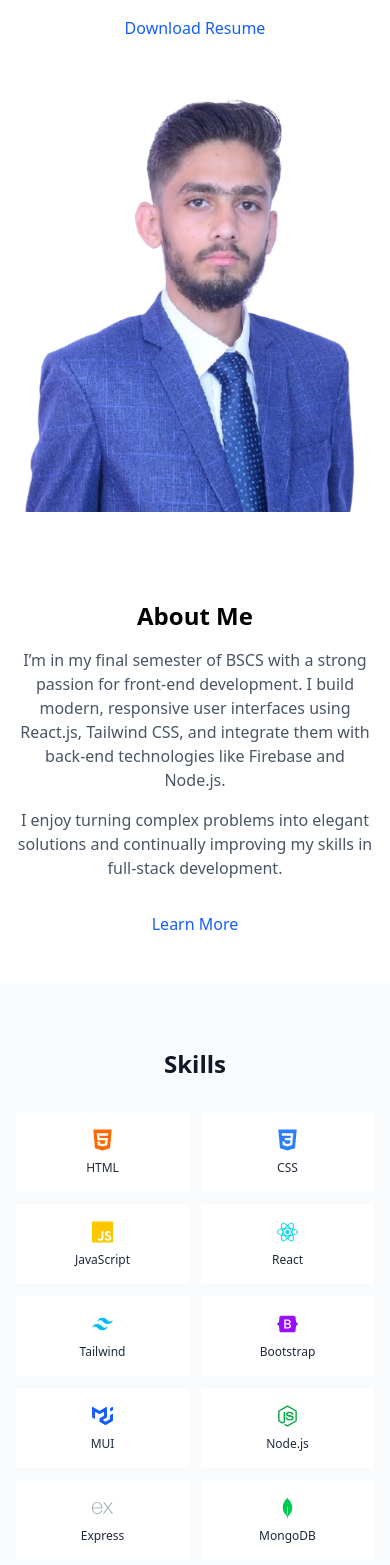
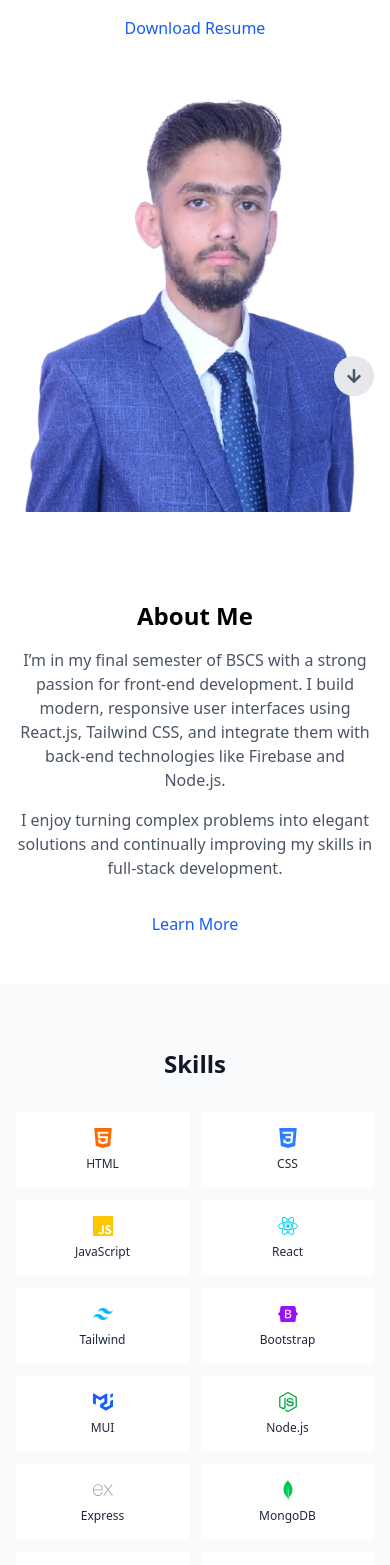
Before and after one commit to Umair-dev320/Nextjs-Portifoli, a Next.js app: page / in a window 390 px wide. Shown: the part 432-1997 px from the top of the page. Built offline with nearby package versions, Linux system fonts and the light colour scheme.

Commit message:
update the ui component related to mobile
update the ui component related to mobile

```diff
--- a/src/components/AboutMain.js
+++ b/src/components/AboutMain.js
@@ -6,7 +6,7 @@ import Image from "next/image";
 
 export default function AboutMain() {
   return (
-    <section className="max-w-6xl mx-auto px-4 py-10 sm:py-5 sm:pb-10">
+    <section className="max-w-6xl mx-auto px-4 pt-5 pb-10 sm:py-5 sm:pb-10">
       <div className="flex flex-col md:flex-row items-start gap-10">
         {/* Profile Image */}
         <motion.div
--- a/src/components/ContactForm.js
+++ b/src/components/ContactForm.js
@@ -57,23 +57,29 @@ export default function ContactForm() {
           </p>
 
           <ul className="space-y-4 text-gray-700 dark:text-gray-300">
-            <li className="flex items-start gap-2 transition-colors hover:text-blue-600">
-              <FiMapPin className="mt-1 text-blue-500" />
+            <li className="flex items-center gap-3 flex-wrap transition-colors hover:text-blue-600">
+              <FiMapPin className="text-blue-500 text-lg flex-shrink-0" />
               <a
                 href="https://www.google.com/maps?q=Lahore,+Pakistan"
                 target="_blank"
                 rel="noopener noreferrer"
+                className="break-all"
               >
                 Lahore, Pakistan
               </a>
             </li>
-            <li className="flex items-center gap-2 transition-colors hover:text-blue-600">
-              <FiPhone className="text-blue-500" />
-              <a href="tel:+923241460271">+92 (324) 146-0271</a>
+            <li className="flex items-center gap-3 flex-wrap transition-colors hover:text-blue-600">
+              <FiPhone className="text-blue-500 text-lg flex-shrink-0" />
+              <a href="tel:+923241460271" className="break-all">
+                +92 (324) 146-0271
+              </a>
             </li>
-            <li className="flex items-center gap-2 transition-colors hover:text-blue-600">
-              <FiMail className="text-blue-500" />
-              <a href="mailto:umairmanzoor320@gmail.com">
+            <li className="flex items-center gap-3 min-w-0 transition-colors hover:text-blue-600">
+              <FiMail className="text-blue-500 text-lg flex-shrink-0" />
+              <a
+                href="mailto:umairmanzoor320@gmail.com"
+                className="flex-1 break-words truncate text-sm sm:text-base"
+              >
                 umairmanzoor320@gmail.com
               </a>
             </li>
--- a/src/components/Footer.js
+++ b/src/components/Footer.js
@@ -1,6 +1,6 @@
 import Link from "next/link";
 import Image from "next/image";
-import { FaGithub, FaLinkedin, FaArrowUp } from "react-icons/fa";
+import { FaGithub, FaLinkedin, FaArrowUp, FaArrowDown } from "react-icons/fa";
 import { MdDownloadForOffline } from "react-icons/md";
 
 import { useState, useEffect } from "react";
@@ -10,15 +10,21 @@ export default function Footer() {
   const [isScrolling, setIsScrolling] = useState(false);
 
   useEffect(() => {
-    const handleScroll = () => setIsScrolling(window.scrollY > 200);
+    const handleScroll = () => {
+      // If user scrolled more than 100px from top
+      setIsScrolling(window.scrollY > 100);
+    };
+
     window.addEventListener("scroll", handleScroll);
     return () => window.removeEventListener("scroll", handleScroll);
   }, []);
 
   const scrollToTop = () => {
-    if (typeof window !== "undefined") {
-      window.scrollTo({ top: 0, behavior: "smooth" });
-    }
+    window.scrollTo({ top: 0, behavior: "smooth" });
+  };
+
+  const scrollToBottom = () => {
+    window.scrollTo({ top: document.body.scrollHeight, behavior: "smooth" });
   };
 
   return (
@@ -27,14 +33,14 @@ export default function Footer() {
         {/* Left Section: Logo and Text */}
         <div className="flex flex-col items-center md:items-start text-center md:text-left max-w-xs">
           <Image
-            src="/images/projects/Umair-Dev.png"
+            src="/images/logo img.png"
             alt="Umair Logo"
-            className="h-14 sm:h-14 w-auto object-contain mb-3"
+            className="h-7 sm:h-8 w-auto object-contain mb-3"
             priority
             width={120}
             height={50}
           />
-          <p className="text-sm text-gray-700 dark:text-gray-300 leading-relaxed">
+          <p className="text-sm text-gray-700 dark:text-gray-300 leading-relaxed ">
             Crafting <span className="font-semibold">clean code</span> and
             <span className="font-semibold"> thoughtful design</span> for every
             project I build.
@@ -73,15 +79,19 @@ export default function Footer() {
         {/* Right Section: Back to top button */}
         <div>
           <button
-            onClick={scrollToTop}
-            aria-label="Back to top"
-            className={`flex items-center justify-center w-10 h-10 rounded-full transition-all duration-300 shadow-sm ${
-              isScrolling
-                ? "bg-blue-600 text-white animate-pulse shadow-lg"
-                : "bg-gray-200 text-gray-600"
-            } hover:scale-110 hover:bg-blue-700 hover:text-white`}
+            onClick={isScrolling ? scrollToTop : scrollToBottom}
+            aria-label={isScrolling ? "Back to top" : "Scroll to bottom"}
+            className={`fixed bottom-4 right-4 flex items-center justify-center w-10 h-10 rounded-full transition-all duration-300 shadow-sm z-50
+          ${
+            isScrolling
+              ? "bg-blue-600 text-white animate-pulse shadow-lg"
+              : "bg-gray-200 text-gray-600"
+          }
+          hover:scale-110 hover:bg-blue-700 hover:text-white
+          md:bottom-6 md:right-6
+        `}
           >
-            <FaArrowUp size={16} />
+            {isScrolling ? <FaArrowUp size={16} /> : <FaArrowDown size={16} />}
           </button>
         </div>
       </div>
--- a/src/components/ProjectsList.js
+++ b/src/components/ProjectsList.js
@@ -6,7 +6,7 @@ import { motion } from "framer-motion";
 
 export default function ProjectsList() {
   return (
-    <section className="py-20 px-4 max-w-6xl mx-auto">
+    <section className="pt-3 pb-15 px-4 max-w-6xl mx-auto">
       <motion.h2
         className="text-3xl font-bold mb-8 text-center"
         initial={{ opacity: 0, y: 20 }}
--- a/src/components/SkillsGrid.js
+++ b/src/components/SkillsGrid.js
@@ -18,28 +18,31 @@ import {
 
 export default function SkillsGrid() {
   const skills = [
-    { name: "HTML", icon: <SiHtml5 className="text-orange-500 mx-17" /> },
-    { name: "CSS", icon: <SiCss3 className="text-blue-500 mx-17" /> },
+    { name: "HTML", icon: <SiHtml5 className="text-orange-500 mx-auto" /> },
+    { name: "CSS", icon: <SiCss3 className="text-blue-500 mx-auto" /> },
     {
       name: "JavaScript",
-      icon: <SiJavascript className="text-yellow-400 mx-17" />,
+      icon: <SiJavascript className="text-yellow-400 mx-auto" />,
     },
-    { name: "React", icon: <SiReact className="text-cyan-400 mx-17" /> },
+    { name: "React", icon: <SiReact className="text-cyan-400 mx-auto" /> },
     {
       name: "Tailwind",
-      icon: <SiTailwindcss className="text-sky-400 mx-17" />,
+      icon: <SiTailwindcss className="text-sky-400 mx-auto" />,
     },
     {
       name: "Bootstrap",
-      icon: <SiBootstrap className="text-purple-600 mx-17" />,
+      icon: <SiBootstrap className="text-purple-600 mx-auto" />,
     },
-    { name: "MUI", icon: <SiMui className="text-blue-600 mx-17" /> },
-    { name: "Node.js", icon: <SiNodedotjs className="text-green-600 mx-17" /> },
-    { name: "Express", icon: <SiExpress className="text-gray-400 mx-17" /> },
-    { name: "MongoDB", icon: <SiMongodb className="text-green-500 mx-17" /> },
+    { name: "MUI", icon: <SiMui className="text-blue-600 mx-auto" /> },
+    {
+      name: "Node.js",
+      icon: <SiNodedotjs className="text-green-600 mx-auto" />,
+    },
+    { name: "Express", icon: <SiExpress className="text-gray-400 mx-auto" /> },
+    { name: "MongoDB", icon: <SiMongodb className="text-green-500 mx-auto" /> },
     {
       name: "Firebase",
-      icon: <SiFirebase className="text-yellow-500 mx-17" />,
+      icon: <SiFirebase className="text-yellow-500 mx-auto" />,
     },
     {
       name: "NestJS",
@@ -74,7 +77,7 @@ export default function SkillsGrid() {
               }}
               className="py-4 sm:py-6 px-2 sm:px-4 bg-white dark:bg-zinc-700 rounded-lg shadow hover:shadow-lg transition-all duration-300 cursor-pointer"
             >
-              <div className="text-2xl sm:text-3xl mb-2 flex justify-center items-center">
+              <div className="text-xl sm:text-2xl md:text-3xl mb-2 flex justify-center items-center">
                 {skill.icon}
               </div>
               <div className="text-xs sm:text-sm font-medium text-gray-800 dark:text-gray-100">
```
